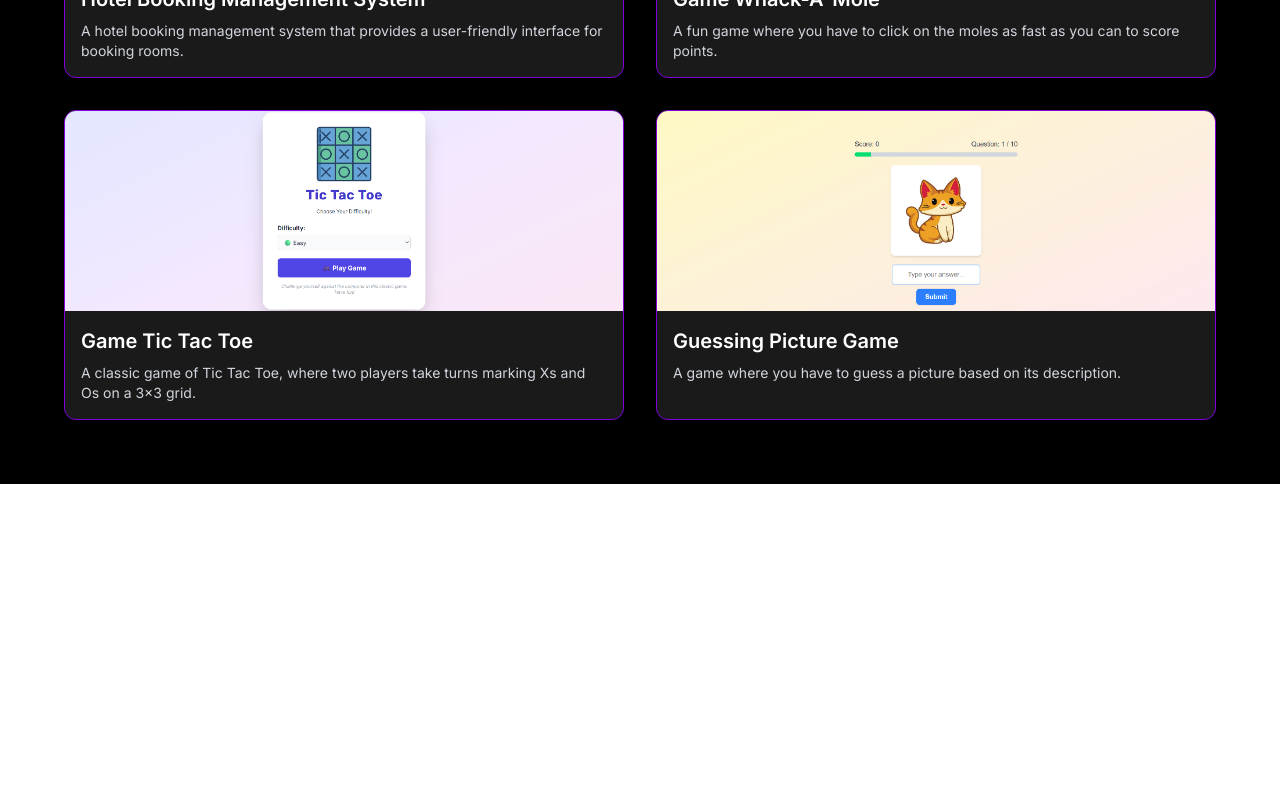
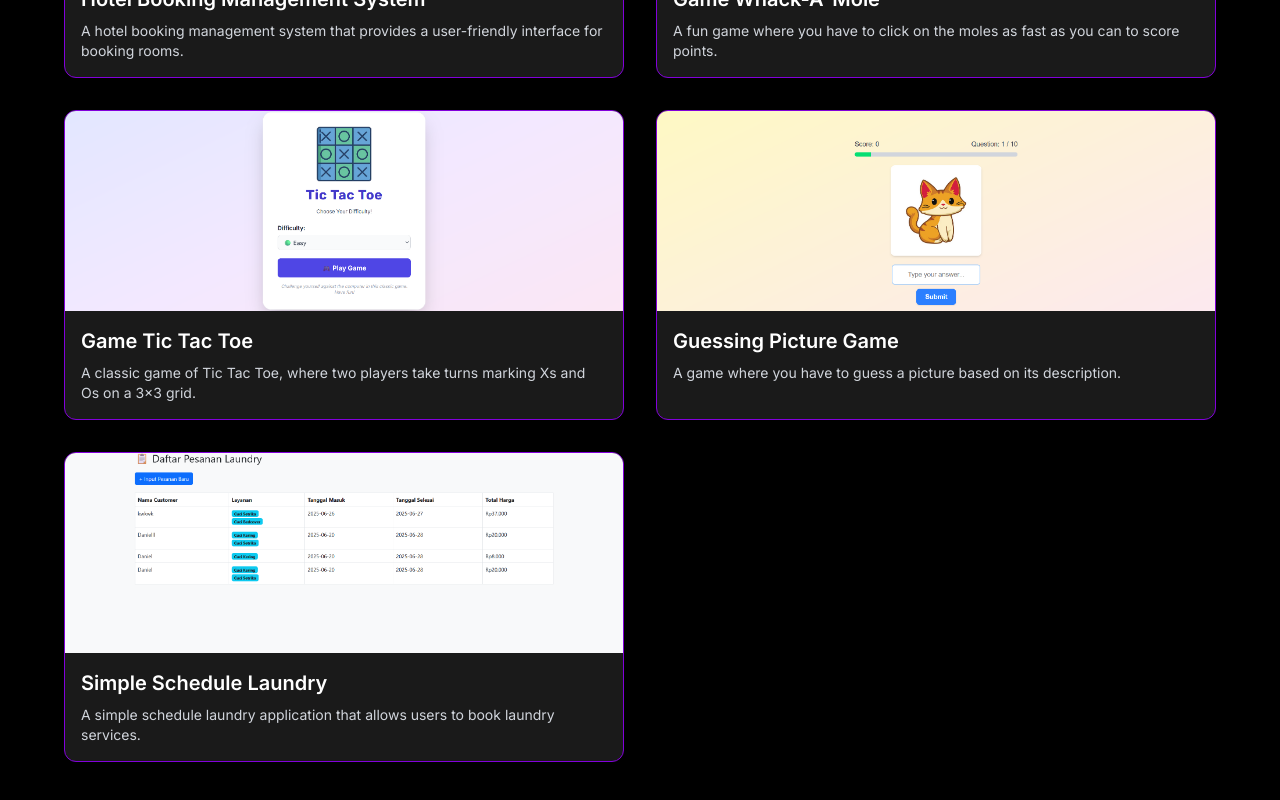
Before and after one commit to KadekDeva13/Portofolio, a Next.js app: page / in a window 1280 px wide. Shown: the part 2420-3220 px from the top of the page. Before the commit the page ends 2904 px from the top, so only its background shows below. Built offline with nearby package versions, Linux system fonts and the light colour scheme.

Commit message:
tambah project

```diff
--- a/src/components/ProjectsSection.tsx
+++ b/src/components/ProjectsSection.tsx
@@ -60,6 +60,13 @@ const projects = [
     description:
       'A game where you have to guess a picture based on its description.',
       link: 'https://github.com/KadekDeva13/guessing-picture.git',
+  },
+  {
+    name: 'Simple Schedule Laundry',
+    image: '/images/laundry.png',
+    description:
+      'A simple schedule laundry application that allows users to book laundry services.',
+      link: 'https://github.com/KadekDeva13/Laudry_schedule.git',
   }
 ]
 
```
Also changed, not shown: public/images/laundry.png (added).
